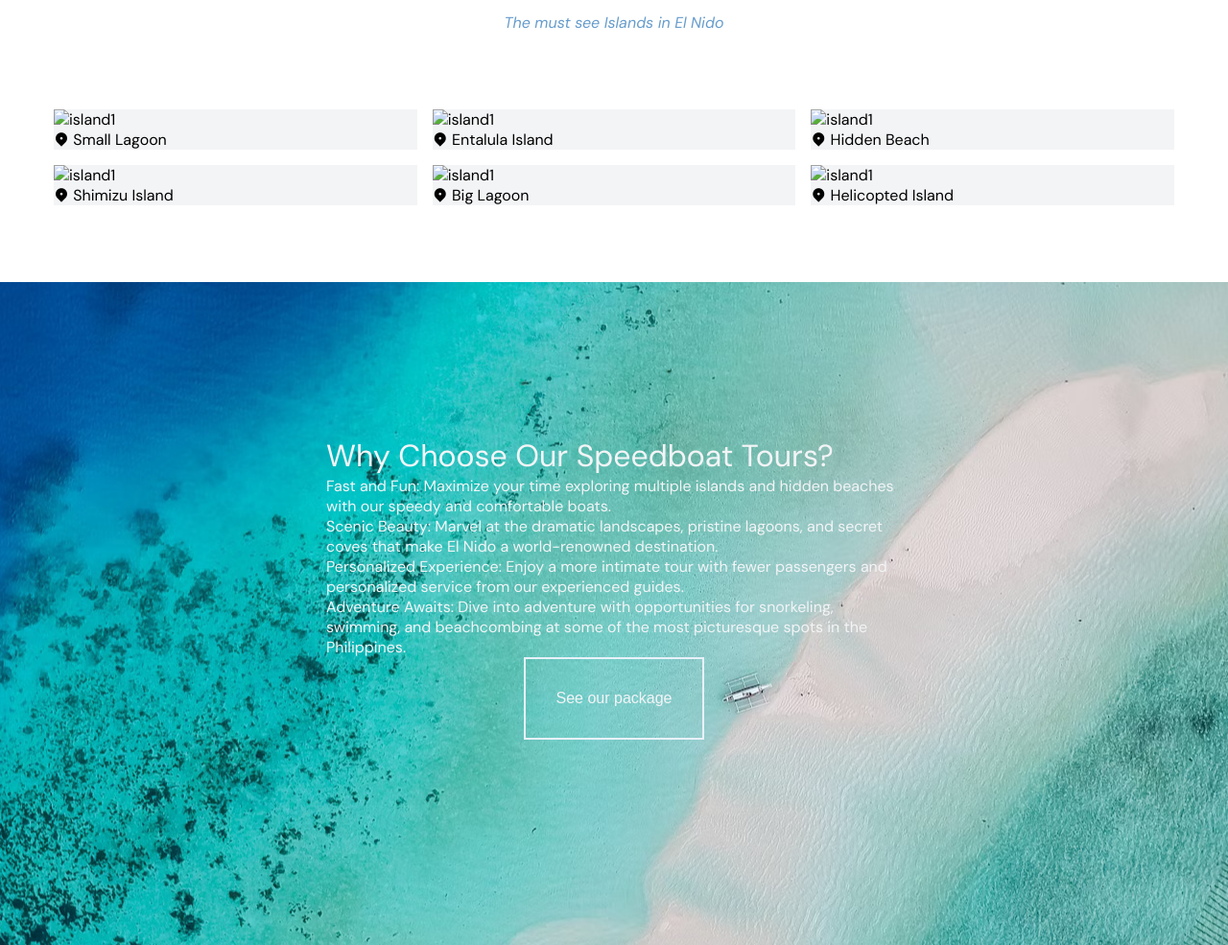
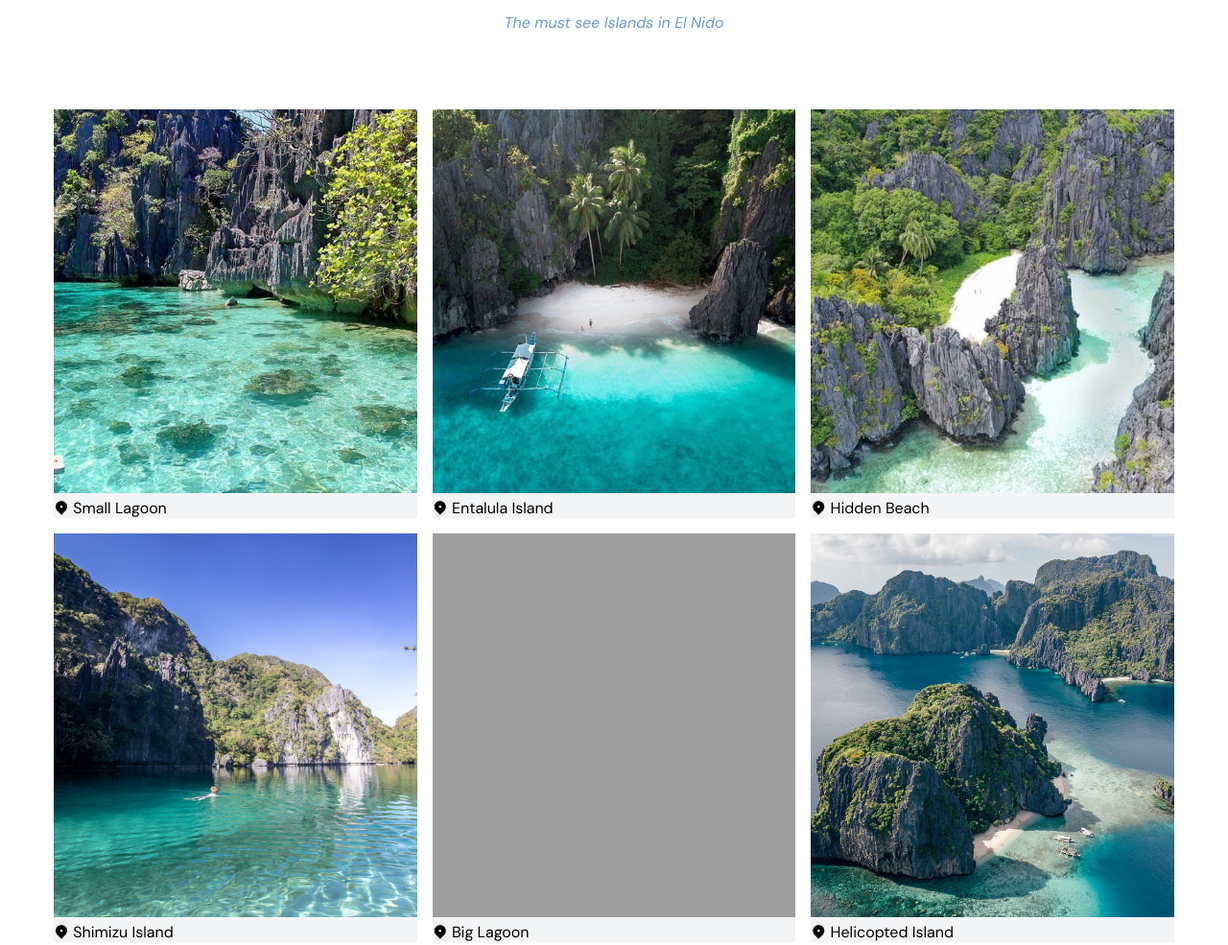
Before and after one commit to AndriHarvey/Neptune-Tours-and-Travel, a plain HTML site: page index.html in a window 1280 px wide. Shown: the part 989-1974 px from the top of the page at 96% size. Drawn offline with nearby package versions, Linux system fonts and the light colour scheme; the site is published under a folder, as on GitHub Pages, so addresses that start at the root find nothing.

Commit message:
index.html

```diff
--- a/index.html
+++ b/index.html
@@ -6,7 +6,7 @@
         <meta http-equiv="X-UA-Compatible" content="ie=edge">
         <link href="https://cdn.jsdelivr.net/npm/remixicon@4.3.0/fonts/remixicon.css" rel="stylesheet"/>
         <link rel="stylesheet" href="style.css">
-        <link rel="icon" href="/Assets/neptune-logo.ico">
+        <link rel="icon" href="Assets/neptune-logo.ico">
         <title>Neptune Travel and Tours</title>
     </head>
     <body>
@@ -33,42 +33,42 @@
                 <p class="section__subtitle">The must see Islands in El Nido</p>
                 <div class="island__grid">
                     <div class="country__card">
-                        <img src="/Assets/island-1.jpg" alt="island1" width="400" height="400">
+                        <img src="Assets/island-1.jpg" alt="island1" width="400" height="400">
                         <div class="island__name">
                             <i class="ri-map-pin-2-fill"></i>
                             <span>Small Lagoon</span>
                         </div>
                     </div>
                     <div class="country__card">
-                        <img src="/Assets/island-2.jpg" alt="island1" width="400" height="400">
+                        <img src="Assets/island-2.jpg" alt="island1" width="400" height="400">
                         <div class="island__name">
                             <i class="ri-map-pin-2-fill"></i>
                             <span>Entalula Island</span>
                         </div>
                     </div>
                     <div class="country__card">
-                        <img src="/Assets/island-3.jpg" alt="island1" width="400" height="400">
+                        <img src="Assets/island-3.jpg" alt="island1" width="400" height="400">
                         <div class="island__name">
                             <i class="ri-map-pin-2-fill"></i>
                             <span>Hidden Beach</span>
                         </div>
                     </div>
                     <div class="country__card">
-                        <img src="/Assets/island-4.jpg" alt="island1" width="400" height="400">
+                        <img src="Assets/island-4.jpg" alt="island1" width="400" height="400">
                         <div class="island__name">
                             <i class="ri-map-pin-2-fill"></i>
                             <span>Shimizu Island</span>
                         </div>
                     </div>
                     <div class="country__card">
-                        <img src="/Assets/island-5.jpg" alt="island1" width="400" height="400">
+                        <img src="Assets/island-5.jpg" alt="island1" width="400" height="400">
                         <div class="island__name">
                             <i class="ri-map-pin-2-fill"></i>
                             <span>Big Lagoon</span>
                         </div>
                     </div>
                     <div class="country__card">
-                        <img src="/Assets/island-6.jpg" alt="island1" width="400" height="400">
+                        <img src="Assets/island-6.jpg" alt="island1" width="400" height="400">
                         <div class="island__name">
                             <i class="ri-map-pin-2-fill"></i>
                             <span>Helicopted Island</span>
@@ -105,7 +105,7 @@
                 </p>
                 <div class="display__grid">
                     <div class="display__card grid-1">
-                        <img src="/Assets/grid-1.jpg" alt="grid">
+                        <img src="Assets/grid-1.jpg" alt="grid">
                     </div>
                     <div class="display__card">
                         <i class="ri-earth-line"></i>
@@ -113,10 +113,10 @@
                         <p>Explore the Beautiful Island in El nido that is wriiten in the books!<p>
                     </div>
                     <div class="display__card">
-                        <img src="/Assets/grid-2.jpg" alt="grid">
+                        <img src="Assets/grid-2.jpg" alt="grid">
                     </div>
                     <div class="display__card">
-                        <img src="/Assets/grid-3.jpg" alt="grid">
+                        <img src="Assets/grid-3.jpg" alt="grid">
                     </div>
                     <div class="display__card">
                         <i class="ri-road-map-line"></i>
```
